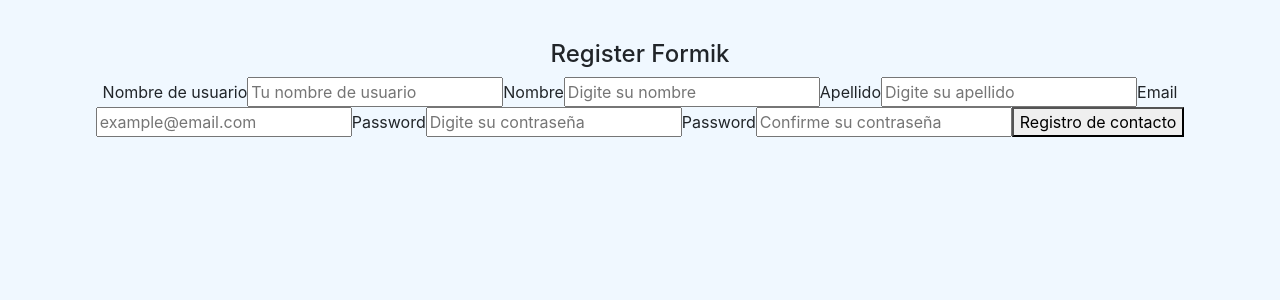
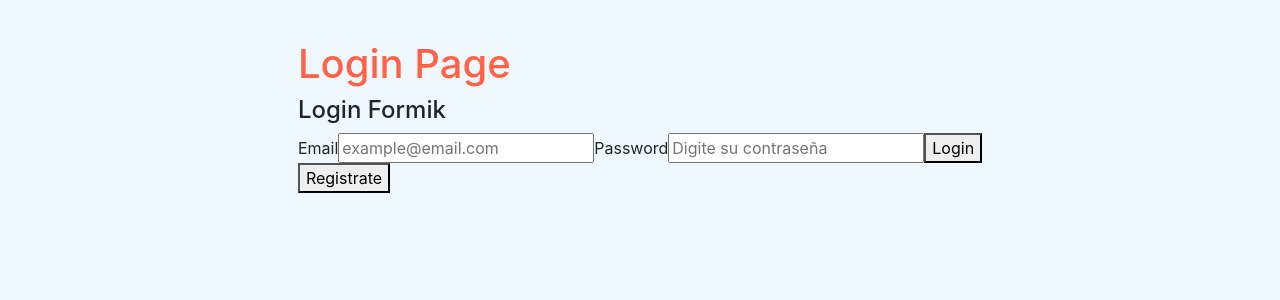
Before and after one commit to Julianleon1202/Proyecto-OpenBootcamp, a React (Create React App) app in the folder ejercicios-ob/: page /login in a window 1280 px wide. Shown: the top 300 px of the page. Built offline with nearby package versions, Linux system fonts and the light colour scheme.

Commit message:
Proyecto - 6 ejercicios

```diff
--- a/ejercicios-ob/package.json
+++ b/ejercicios-ob/package.json
@@ -12,6 +12,7 @@
     "node-sass": "^7.0.3",
     "react": "^18.2.0",
     "react-dom": "^18.2.0",
+    "react-router-dom": "^5.2.0",
     "react-scripts": "5.0.1",
     "web-vitals": "^2.1.4",
     "yup": "^0.32.11"
--- /dev/null
+++ b/ejercicios-ob/src/AppProyect.js
@@ -0,0 +1,40 @@
+import { BrowserRouter as Router, Route, Switch, Link, Redirect } from 'react-router-dom';
+import ListContactComponent from './components/pure/container/list_contact';
+import HomePage from './home/HomePage';
+import LoginContact from './pages/auth/LoginContact';
+import RegisterContact from './pages/auth/RegisterContact';
+
+function AppProyect() {
+
+  let loggedIn = true;
+
+  return (
+    <Router>
+      <Switch>
+
+        <Route exact path='/' component={HomePage}/>
+        <Route exact path='/'>
+          {
+            loggedIn ?
+            (<Redirect from='/' to='/contacts' />)
+            :
+            (<Redirect from='/' to = '/login'/>)
+          }
+        </Route>
+
+        <Route exact path='/login' component={LoginContact}/>
+        <Route exact path='/contacts'>
+          {
+            loggedIn ?
+            (<ListContactComponent/>)
+            :
+            (<Redirect from='/' to = '/login'/>)
+          }
+        </Route>
+        <Route path='/register' component={RegisterContact}/>
+      </Switch>
+    </Router>
+  );
+}
+
+export default AppProyect;
--- /dev/null
+++ b/ejercicios-ob/src/components/pure/forms/loginFormik.jsx
@@ -0,0 +1,89 @@
+import React from 'react';
+import { useHistory } from 'react-router-dom';
+import { Formik, Field, Form, ErrorMessage } from 'formik';
+import * as Yup from 'yup';
+
+const loginSchema = Yup.object().shape(
+    {
+        email: Yup.string()
+            .email('Invalidid email format')
+            .required('Email is required'),
+        password: Yup.string()
+            .required('Password is required')
+    }
+);
+
+
+
+const LoginFormik = () => {
+
+    const initialCredentials = {
+        email: '',
+        password: ''
+    }
+
+    const history = useHistory();
+
+    return (
+        <div>
+            <h4>Login Formik</h4>
+            <Formik
+            initialValues={initialCredentials}
+            validationSchema = {loginSchema}
+            onSubmit={async (values) => {
+                await new Promise((r) => setTimeout(r, 1000));
+                alert(JSON.stringify(values, null, 2));
+                localStorage.setItem('credentials', values)
+                history.push('/profile');
+              }}
+            >
+
+                {({ values,
+                    touched,
+                    errors,
+                    isSubmitting,
+                    handleChange,
+                    handleBlur }) => (
+
+                    <Form>
+                        <label htmlFor="email">Email</label>
+                        <Field id="email" name="email" placeholder="example@email.com" />
+
+                        {
+                            errors.email && touched.email &&
+                            (
+                                // <div className='error'>
+                                //     <p>{errors.email}</p>
+                                // </div>
+                                    <ErrorMessage name="email" component='div' />
+                            )
+                        }
+
+                        <label htmlFor="password">Password</label>
+                        <Field
+                        id="password"
+                        name="password"
+                        placeholder="Digite su contraseña"
+                        type="password"
+                        />
+
+                        { errors.password && touched.password &&
+                            (
+                                    <ErrorMessage name="password" component='div'/>
+                            )
+                        }
+
+                        <button type="submit">Login</button>
+                        {isSubmitting ? (<p>Login your credentials...</p>) : null}
+                    </Form>
+                )
+                }
+
+
+
+            </Formik>
+        </div>
+    );
+}
+
+export default LoginFormik;
--- /dev/null
+++ b/ejercicios-ob/src/home/HomePage.jsx
@@ -0,0 +1,24 @@
+import React from 'react';
+import { useHistory } from 'react-router-dom';
+
+const HomePage = () => {
+
+    const history = useHistory();
+
+    const navigate = (path) => {
+        history.push(path);
+    }
+
+    return (
+        <div>
+            <h1>Página de bienvenida, ¿Cómo está usted?</h1>
+
+            <button onClick={() => navigate('/contacts')}>
+                Ir a los contactos
+            </button>
+
+        </div>
+    );
+}
+
+export default HomePage;
--- a/ejercicios-ob/src/index.js
+++ b/ejercicios-ob/src/index.js
@@ -5,11 +5,13 @@
 import './index.css';
 import App from './App';
 import reportWebVitals from './reportWebVitals';
+import AppProyect from './AppProyect';
 
 const root = ReactDOM.createRoot(document.getElementById('root'));
 root.render(
   <React.StrictMode>
-    <App />
+    {/* <App /> */}
+    <AppProyect/>
   </React.StrictMode>
 );
 
--- /dev/null
+++ b/ejercicios-ob/src/pages/auth/LoginContact.jsx
@@ -0,0 +1,25 @@
+import React from 'react';
+import LoginFormik from '../../components/pure/forms/loginFormik';
+import { useHistory } from 'react-router-dom';
+
+const LoginContact = () => {
+
+    const history = useHistory();
+
+    const navigate = (path) => {
+        history.push(path);
+    }
+
+    return (
+        <div>
+            <h1>Login Page</h1>
+            <LoginFormik></LoginFormik>
+
+            <button onClick={() => navigate('/register')}>
+                Registrate
+            </button>
+        </div>
+    );
+}
+
+export default LoginContact;
--- /dev/null
+++ b/ejercicios-ob/src/pages/auth/RegisterContact.jsx
@@ -0,0 +1,25 @@
+import React from 'react';
+import { useHistory } from 'react-router-dom';
+import RegisterFormik from '../../components/pure/forms/registerFormik';
+
+const RegisterContact = () => {
+
+    const history = useHistory();
+
+    const navigate = (path) => {
+        history.push(path);
+    }
+
+    return (
+        <div>
+            <h1>Register Page</h1>
+            <RegisterFormik/>
+
+            <button onClick={() => navigate('/login')}>
+                Logueate
+            </button>
+        </div>
+    );
+}
+
+export default RegisterContact;
```
Also changed, not shown: 1 other file (tests, documents, lock files or other folders).
